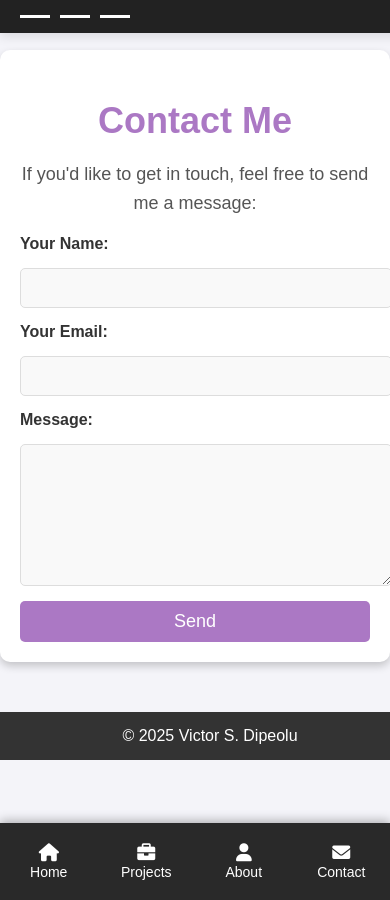
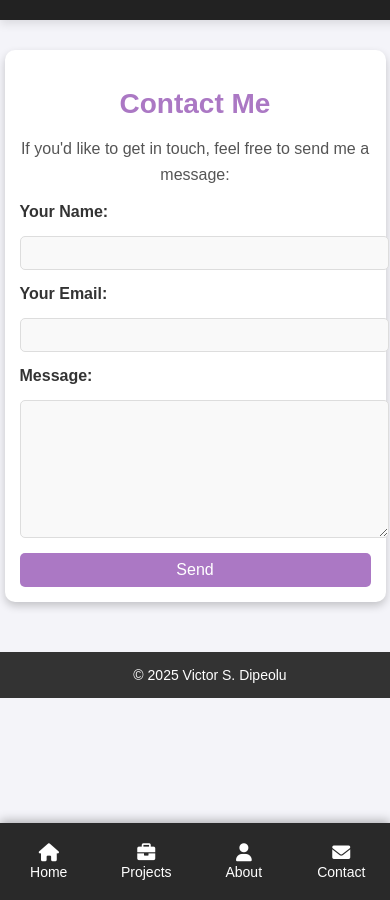
Before and after one commit to Vicmandip1/Portfolio, a Jekyll site: the page contact.html, which Jekyll copies as it is, in a window 390 px wide. Built offline with Jekyll 4.4.1, drawn with Linux system fonts in a browser that asks for light colours.

Commit message:
Update contact.css

```diff
--- a/assets/styles/contact.css
+++ b/assets/styles/contact.css
@@ -1,26 +1,24 @@
-/* Ensures no horizontal scrolling */
-html, body {
-    width: 100%;
-    max-width: 100%;
-    overflow-x: hidden; /* Prevents content from being too wide */
-}
-
-/* General Page Styles */
+/* ==============================
+   ✅ Global Styles
+================================= */
 body {
-  font-family: Arial, sans-serif;
+    font-family: 'Poppins', sans-serif;
     background-color: #f4f4f9;
     color: #333;
     margin: 0;
     padding: 0;
+    transition: background 0.3s ease, color 0.3s ease;
 }
 
-/* Navbar Styling */
+/* ==============================
+   ✅ Navbar Styling (Without Hamburger Menu)
+================================= */
 .navbar {
     position: fixed; /* Sticks to the top */
     top: 0;
     left: 0;
     width: 100%;
-    background: rgba(30, 30, 30, 0.9); /* Slight transparency */
+    background: rgba(30, 30, 30, 0.95);
     backdrop-filter: blur(10px); /* Frosted glass effect */
     display: flex;
     justify-content: center;
@@ -31,7 +29,7 @@
     transition: 0.3s ease-in-out;
 }
 
-/* Navigation Container */
+/* ✅ Navigation Container */
 .nav-container {
     width: 100%;
     max-width: 1200px;
@@ -40,7 +38,7 @@
     align-items: center;
 }
 
-/* Logo Styling */
+/* ✅ "My Portfolio" Logo */
 .nav-logo {
     color: #ffcc00;
     font-size: 22px;
@@ -53,19 +51,19 @@
     color: #ffffff;
 }
 
-/* Navigation Links */
+/* ✅ Navigation Links */
 .nav-menu {
     display: flex;
     list-style: none;
     gap: 25px;
 }
 
-/* Navigation Items */
+/* ✅ Navigation Items */
 .nav-item {
     position: relative;
 }
 
-/* Navigation Links */
+/* ✅ Navigation Links */
 .nav-link {
     color: white;
     font-size: 16px;
@@ -75,12 +73,12 @@
     position: relative;
 }
 
-/* Hover Effect */
+/* ✅ Hover Effect */
 .nav-link:hover {
     color: #ffcc00;
 }
 
-/* Underline Effect on Hover */
+/* ✅ Underline Effect on Hover */
 .nav-link::after {
     content: "";
     display: block;
@@ -97,78 +95,24 @@
     width: 100%;
 }
 
-/* Active Link Effect */
+/* ✅ Active Link Effect */
 .nav-link.active {
     color: #ffcc00;
     font-weight: bold;
 }
 
-/* Sticky Navbar Effect */
+/* ✅ Sticky Navbar Effect */
 .scrolled {
-    background: rgba(30, 30, 30, 1); /* Full opaque on scroll */
+    background: rgba(30, 30, 30, 1);
     box-shadow: 0px 4px 15px rgba(0, 0, 0, 0.3);
 }
 
-/* Hamburger Menu (For Mobile) */
-.hamburger {
-    display: block;
-
-}
-
-.hamburger span {
-    background: white;
-    width: 30px;
-    height: 3px;
-    margin: 5px;
-    transition: 0.3s ease-in-out;
-}
-
-/* Responsive Navigation */
-@media (max-width: 768px) {
-    .nav-menu {
-        display: none;
-        flex-direction: column;
-        position: absolute;
-        top: 60px;
-        right: 20px;
-        background: rgba(30, 30, 30, 0.95);
-        width: 200px;
-        border-radius: 5px;
-        text-align: right;
-        padding: 15px 0;
-        box-shadow: 0px 5px 15px rgba(0, 0, 0, 0.3);
-    }
-
-    .nav-menu.active {
-        display: flex;
-    }
-
-    .nav-item {
-        padding: 10px 20px;
-    }
-
-    .hamburger {
-        display: flex;
-    }
-}
-
-/* Animate Hamburger Menu */
-.hamburger.active span:nth-child(1) {
-    transform: translateY(8px) rotate(45deg);
-}
-
-.hamburger.active span:nth-child(2) {
-    opacity: 0;
-}
-
-.hamburger.active span:nth-child(3) {
-    transform: translateY(-8px) rotate(-45deg);
-}
-
-/* Contact Section Styles */
+/* ==============================
+   ✅ Contact Section Styles
+================================= */
 section {
     max-width: 600px;
-  margin-top: 80px; /* Adjusts spacing to prevent navbar overlap */
+    margin-top: 80px; /* Prevents navbar overlap */
     margin: 50px auto;
     padding: 20px;
     background: #fff;
@@ -189,7 +133,9 @@
     line-height: 1.6;
 }
 
-/* Form Styles */
+/* ==============================
+   ✅ Contact Form Styles
+================================= */
 form {
     display: flex;
     flex-direction: column;
@@ -226,14 +172,16 @@
     border-radius: 5px;
     cursor: pointer;
     font-size: 18px;
+    transition: background 0.3s ease-in-out;
 }
 
 form button:hover {
     background: #8a48f4;
-  transition: background 0.3s;
 }
 
-/* Footer Styles */
+/* ==============================
+   ✅ Footer Styles
+================================= */
 footer {
     text-align: center;
     padding: 20px;
@@ -247,3 +195,83 @@
 footer p {
     margin: 0;
 }
+
+/* ==============================
+   ✅ Mobile-Specific Styles (For Better Experience)
+================================= */
+@media screen and (max-width: 768px) {
+
+    /* ✅ Adjust Navbar */
+    .navbar {
+        padding: 10px 15px;
+        justify-content: space-between;
+        background: rgba(30, 30, 30, 0.98);
+    }
+
+    /* ✅ Centered Menu */
+    .nav-menu {
+        display: none;
+        flex-direction: column;
+        position: absolute;
+        top: 60px;
+        left: 0;
+        width: 100%;
+        background: rgba(30, 30, 30, 0.98);
+        text-align: center;
+        padding: 15px 0;
+        box-shadow: 0px 5px 15px rgba(0, 0, 0, 0.4);
+    }
+
+    /* ✅ Show Menu When Active */
+    .nav-menu.active {
+        display: flex;
+    }
+
+    .nav-item {
+        padding: 14px 0;
+        font-size: 18px;
+    }
+
+    .nav-link {
+        color: white;
+        font-weight: 500;
+        transition: color 0.3s ease-in-out;
+    }
+
+    .nav-link:hover {
+        color: #ffcc00;
+    }
+
+    /* ✅ Contact Section Mobile */
+    section {
+        width: 90%;
+        padding: 15px;
+    }
+
+    section h1 {
+        font-size: 28px;
+    }
+
+    section p {
+        font-size: 16px;
+    }
+
+    /* ✅ Form Adjustments */
+    form input[type="text"],
+    form input[type="email"],
+    form textarea {
+        font-size: 14px;
+        padding: 8px;
+    }
+
+    form button {
+        font-size: 16px;
+        padding: 8px;
+    }
+
+    /* ✅ Footer Adjustments */
+    footer {
+        padding: 15px;
+        font-size: 14px;
+    }
+}
```
Lines whose indentation alone changed are shown as unchanged.
